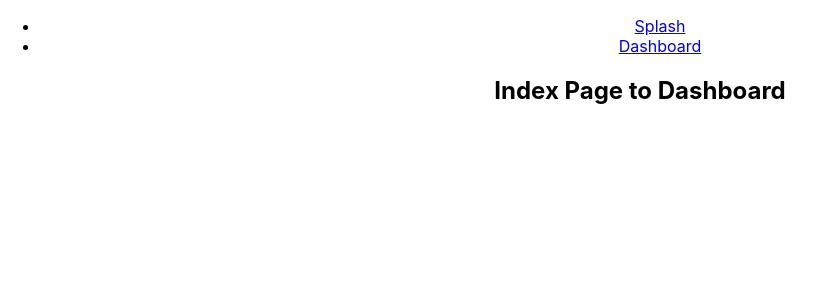
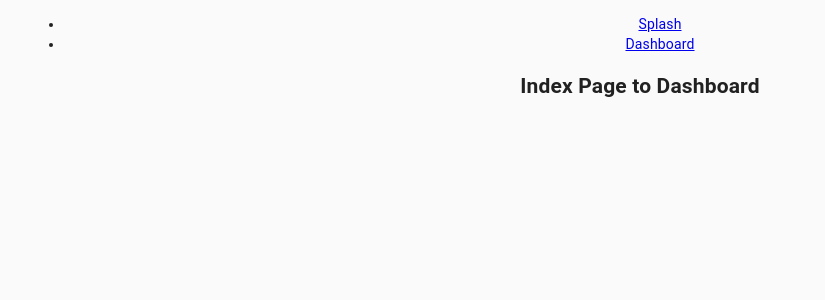
Before and after one commit to EmpyreanWebTeam/empyrean-website-deploy, a React (Create React App) app: page /dashboard in a window 1280 px wide. Shown: the top 300 px of the page, without its empty margins (0-825 px from the left). Built offline with nearby package versions, Linux system fonts and the light colour scheme.

Commit message:
added material UI to framework for styling

```diff
--- a/package.json
+++ b/package.json
@@ -3,6 +3,8 @@
   "version": "0.1.0",
   "private": true,
   "dependencies": {
+    "@material-ui/core": "^4.11.4",
+    "@material-ui/icons": "^4.11.2",
     "@testing-library/jest-dom": "^5.11.4",
     "@testing-library/react": "^11.1.0",
     "@testing-library/user-event": "^12.1.10",
--- a/src/App.js
+++ b/src/App.js
@@ -1,4 +1,4 @@
-import logo from './logo.svg';
+// import logo from './logo.svg';
 import {
   BrowserRouter as Router,
   Switch,
@@ -7,15 +7,15 @@ import {
 } from "react-router-dom";
 
 import './App.css';
-
+import DefaultLayout from './layouts/DefaultLayout';
 import Splash from './splash/Splash';
 import Index from './dashboard/Index';
 
 function App() {
   return (
     <Router>
+      <DefaultLayout>
         <div className="App">
-
           <ul>
             <li>
               <Link to="/">Splash</Link>
@@ -47,6 +47,7 @@ function App() {
             </a>
           </header> */}
         </div>
+      </DefaultLayout>
     </Router>
   );
 }
--- /dev/null
+++ b/src/layouts/DefaultLayout.js
@@ -0,0 +1,14 @@
+import React from 'react';
+import CssBaseline from '@material-ui/core/CssBaseline';
+import Container from '@material-ui/core/Container';
+
+export default function DefaultLayout(props) {
+    return (
+        <React.Fragment>
+            <CssBaseline />
+            <Container maxWidth="lg">
+                {props.children}
+            </Container>
+        </React.Fragment>
+    );
+  }
```
Also changed, not shown: 1 other file (tests, documents, lock files or other folders). Lines whose indentation alone changed are shown as unchanged.
